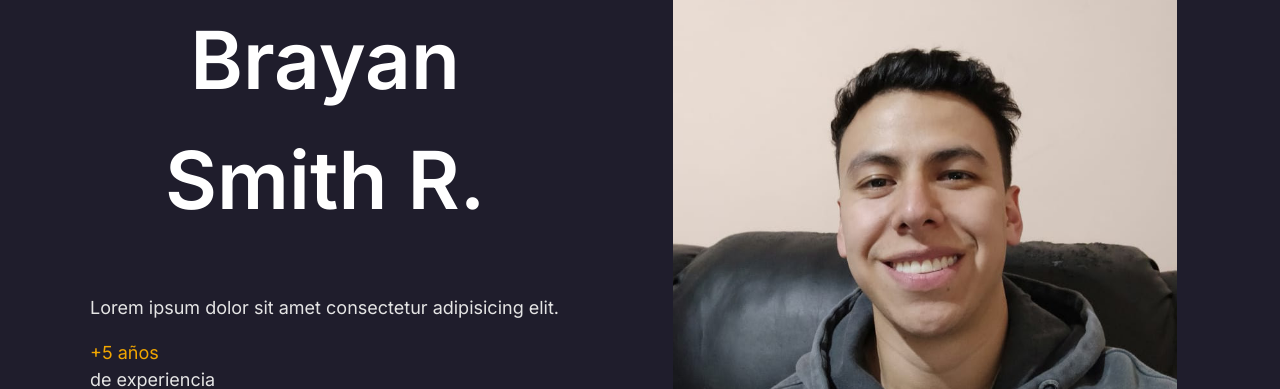
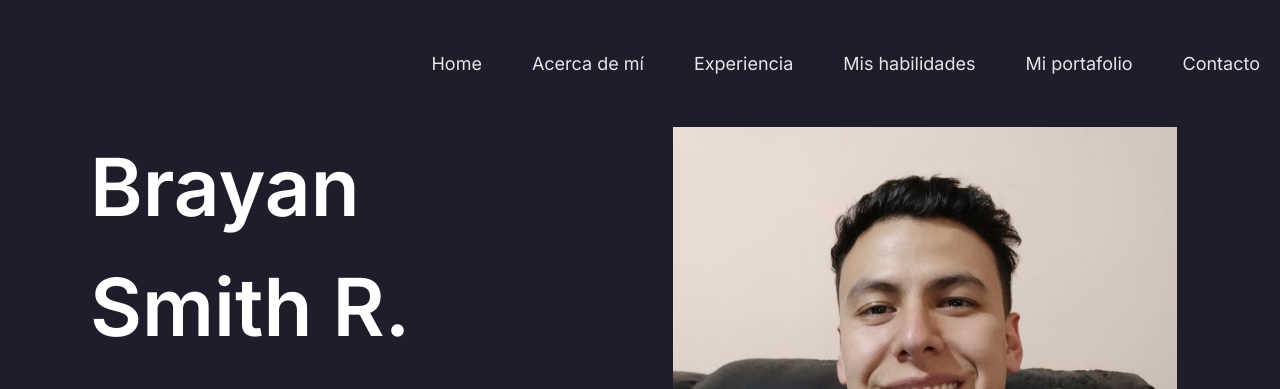
Before and after one commit to smithrivas/Acd-p01-portafolio, a plain HTML site: page index.html in a window 1280 px wide. Shown: the top 389 px of the page. Drawn offline with Linux system fonts and the light colour scheme.

Commit message:
Terminado V1

```diff
--- a/css/style.css
+++ b/css/style.css
@@ -75,12 +75,36 @@ img{
     rotate: 180deg;
 }
 
-/* RESPONSIVE NAV */
-
+/* NAV BAR DESKTOP */
+.nav-bar{
+    display: flex;
+    justify-content: flex-end;
+    margin: 5rem 2rem;
+}
+.nav-bar a{
+    text-decoration: none;
+    color: var(--gris);
+    margin-left: 5rem;
+    font-size: 1.8rem;
+    text-align: center;
+}
+.nav-bar a:hover{
+    color: var(--amarillo);
+}
+@media (max-width: 768px) {
+    .nav-bar{
+        display: none;
+    }
+}
 
 /* HEADER */
 header{
     text-align: center;
+}
+@media (min-width: 768px) {
+    header{
+        text-align: start;
+    }
 }
 header p{
     text-align: left;
@@ -110,6 +134,10 @@ header p{
     width: 30rem;   */
     width: 80%;
     margin: 0 auto;
+}
+.bloque-imagen-perfil{
+    display: flex;
+    align-items: center;
 }
 @media (min-width: 768px) {
     .header-desktop{
--- a/index.html
+++ b/index.html
@@ -16,6 +16,16 @@
     <nav class="menu">
         <i class="fa-solid fa-bars"></i>
     </nav>
+    <nav>
+        <div class="nav-bar">
+            <a href="#">Home</a>
+            <a href="#acerca-de-mi">Acerca de mí</a>
+            <a href="#experiencia">Experiencia</a>
+            <a href="#habilidades">Mis habilidades</a>
+            <a href="#portafolio">Mi portafolio</a>
+            <a href="#contacto">Contacto</a>
+        </div>
+    </nav>
 
     <header class="contenedor">
         <div class="header-desktop">
@@ -31,7 +41,7 @@
                     <a href="https://twitter.com/?lang=es" target="_blank"><i class="fa-brands fa-twitter"></i></a>
                 </div>
             </div>
-            <div>
+            <div class="bloque-imagen-perfil">
                 <img class="imagen-perfil" src="img/imagenes/foto.jpg" alt="">
             </div>
         </div>
@@ -40,7 +50,7 @@
 
     <main class="contenedor">
 
-        <section>
+        <section id="acerca-de-mi">
             <div class="acerca">
                 <h2>Acerca de mí</h2>
                 <p>Lorem ipsum, dolor sit amet consectetur adipisicing elit. Iusto esse officiis eligendi enim similique doloremque, eos accusamus autem at quis atque.</p>
@@ -57,7 +67,7 @@
             </div>
         </section>
 
-        <section class="experiencia">
+        <section id="experiencia" class="experiencia">
             <h2>Experiencia</h2>
             <div>
                 <div class="bloque-experiencia">
@@ -78,7 +88,7 @@
             </div>
         </section>
 
-        <section class="habilidades">
+        <section id="habilidades" class="habilidades">
             <h2>Mis Habilidades</h2>
                 <div class="bloque-habilidades">
                     <p class="porcentaje">95%</p>
@@ -102,7 +112,7 @@
                 </div>
         </section>
 
-        <section class="portafolio">
+        <section id="portafolio" class="portafolio">
             <h2>Mi portafolio</h2>
             <div class="bloque-portafolio">
                 <img class="amarillo" src="img/imagenes/image 9-1.jpg" alt="">
@@ -111,7 +121,7 @@
             </div>
         </section>
 
-        <section class="contacto">
+        <section id="contacto" class="contacto">
             <h2>Contacto</h2>
             <div class="bloque-contacto">
                 <div>
```
